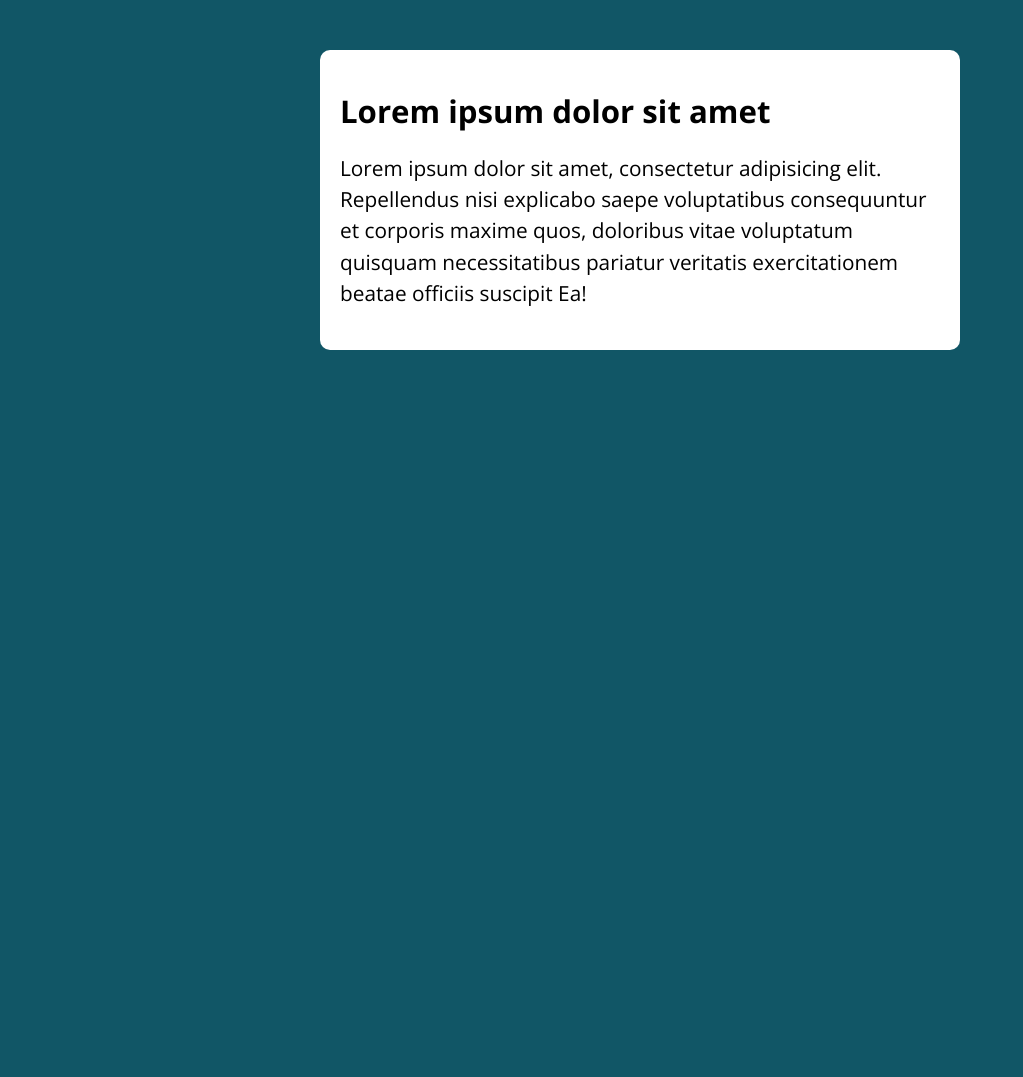
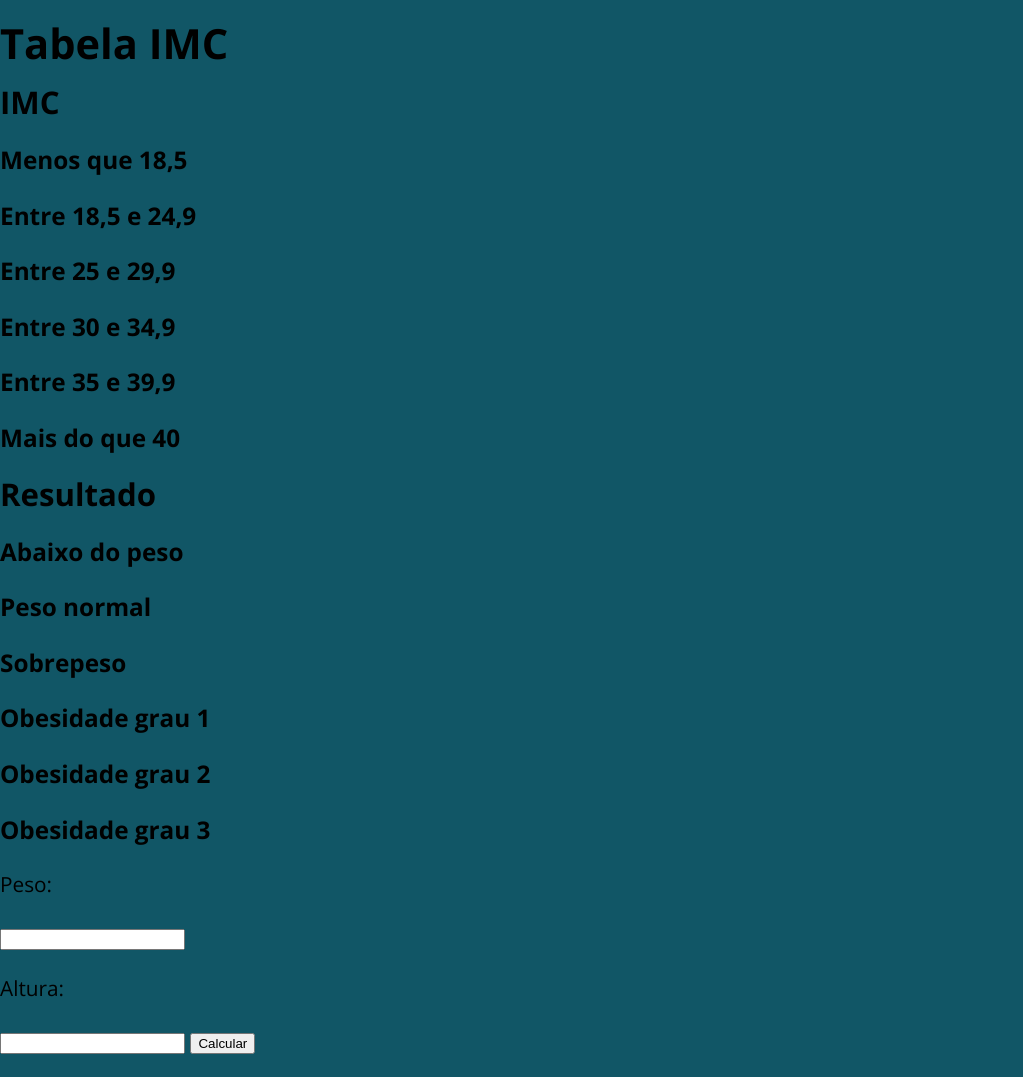
Before and after one commit to DanielLeaubon/EstudandoProgamacao, a website: page Modelo para as próximas aulas/modelo/index.html in a window 1280 px wide. Shown: the whole page, without its empty margins (0-1023 px from the left). Before the commit the page ends 800 px from the top, so only its background shows below. Drawn offline with nearby package versions, Linux system fonts and the light colour scheme; files that its build step writes are made by us from their sources.

Commit message:
Atualizando

```diff
--- a/Modelo para as próximas aulas/modelo/assets/js/main.js
+++ b/Modelo para as próximas aulas/modelo/assets/js/main.js
@@ -0,0 +1,26 @@
+    document.getElementById("calcular").onclick = function botao() {
+    const peso = parseFloat(document.getElementById("peso").value)
+    const altura = parseFloat(document.getElementById("altura").value)
+
+    var resultado = peso / (altura * altura)
+
+    if(resultado < 18.5){
+        document.getElementById("resultado").innerHTML ="Você está abaixo do peso ideal";
+    }
+    else if(resultado >= 18.5 && resultado <= 24.9){
+        document.getElementById("resultado").innerHTML ="Você está com o peso normal";
+    }
+    else if(resultado >= 25 && resultado <= 29.9){
+        document.getElementById("resultado").innerHTML ="Você está acima do peso";
+    }
+    else if(resultado >= 30 && resultado <= 34.9){
+        document.getElementById("resultado").innerHTML ="Você está com obesidade nível 1";
+    }
+    else if(resultado >= 35 && resultado <= 39.9){
+        document.getElementById("resultado").innerHTML ="Você está com obesidade nível 2";
+    }
+    else if(resultado >= 40){
+        document.getElementById("resultado").innerHTML ="Você está com obesidade nível 3";
+    }
+    console.log(resultado);
+}
--- a/Modelo para as próximas aulas/modelo/index.html
+++ b/Modelo para as próximas aulas/modelo/index.html
@@ -10,17 +10,40 @@
 </head>
 
 <body>
+<div id="titulo">
+<h1>Tabela IMC</h1>
+</div>
 
-  <section class="container">
-    <h1>Lorem ipsum dolor sit amet</h1>
-    <p>
-      Lorem ipsum dolor sit amet, consectetur adipisicing elit.
-      Repellendus nisi explicabo saepe voluptatibus consequuntur et corporis
-      maxime quos, doloribus vitae voluptatum quisquam necessitatibus
-      pariatur veritatis exercitationem beatae officiis suscipit Ea!
-    </p>
-  </section>
+<div class="tabela">
+<h2>IMC</h2>
+<h3>Menos que 18,5</h3>
+<h3>Entre 18,5 e 24,9</h3>
+<h3>Entre 25 e 29,9</h3>
+<h3>Entre 30 e 34,9</h3>
+<h3>Entre 35 e 39,9</h3>
+<h3>Mais do que 40</h3>
 
+</div>
+
+<div class="tabela" >
+  <h2>Resultado</h2>
+  <h3>Abaixo do peso</h3>
+  <h3>Peso normal</h3>
+  <h3>Sobrepeso</h3>
+  <h3>Obesidade grau 1</h3>
+  <h3>Obesidade grau 2</h3>
+  <h3>Obesidade grau 3</h3>
+</div>
+
+<div id="tabelaresult">
+<p>Peso:</p>
+<input id="peso" type="text">
+<p>Altura:</p>
+<input id="altura" type="text">
+<button id="calcular" onclick="botao()">Calcular</button>
+<p id="resultado"></p>
+
+</div>
   <script src="./assets/js/main.js"></script>
 </body>
 
```
Also changed, not shown: Modelo para as próximas aulas/atividadeFeita.html (added, +20 -0 lines), Modelo para as próximas aulas/modelo/assets/img/style.css (renamed from Modelo para as próximas aulas/modelo/assets/css/style.css), Modelo para as próximas aulas/modelo/assets/js/mainfeito.js (added).
